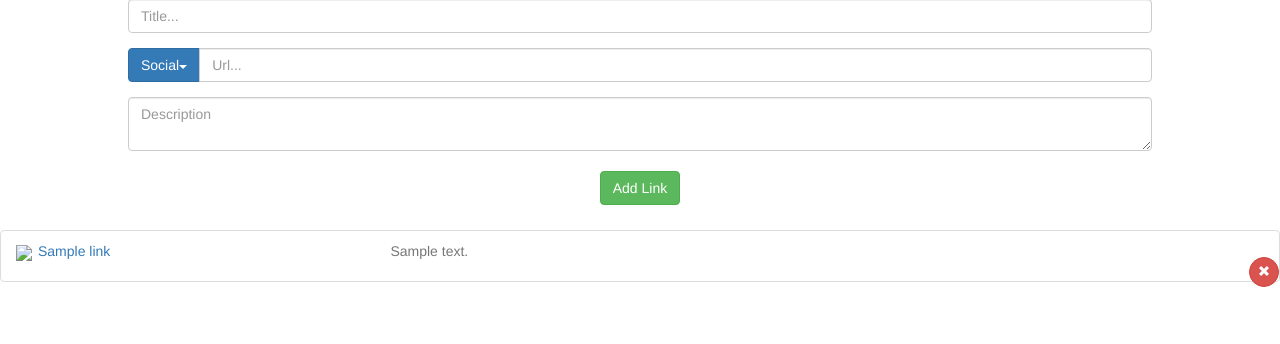
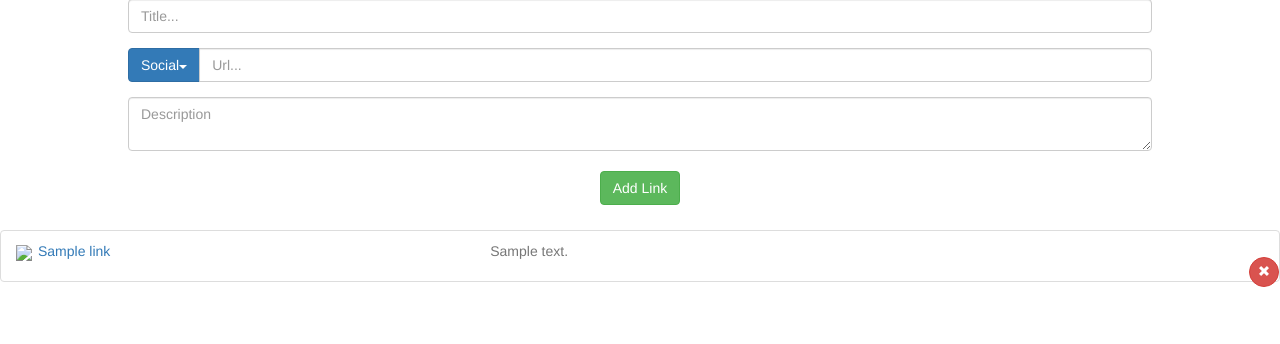
Before and after one commit to brandonium21/snowflake, a Python web app: template app/templates/pages/test.html in a window 1280 px wide. Shown: the part 189-533 px from the top of the page. Run offline with Jinja, Linux system fonts and the light colour scheme; the template is opened without the code that fills it: most values are stand-ins (such as "Sample title", 1, 10 or a date in 2020); some libraries are stand-ins or nearby versions.

Commit message:
almost done

```diff
--- a/app/templates/pages/test.html
+++ b/app/templates/pages/test.html
@@ -34,7 +34,7 @@ form {
     white-space: nowrap;
     overflow: hidden;
     text-overflow: ellipsis;
-    margin-left: 30%;
+    margin-left: 38%;
 
 }
 
```
